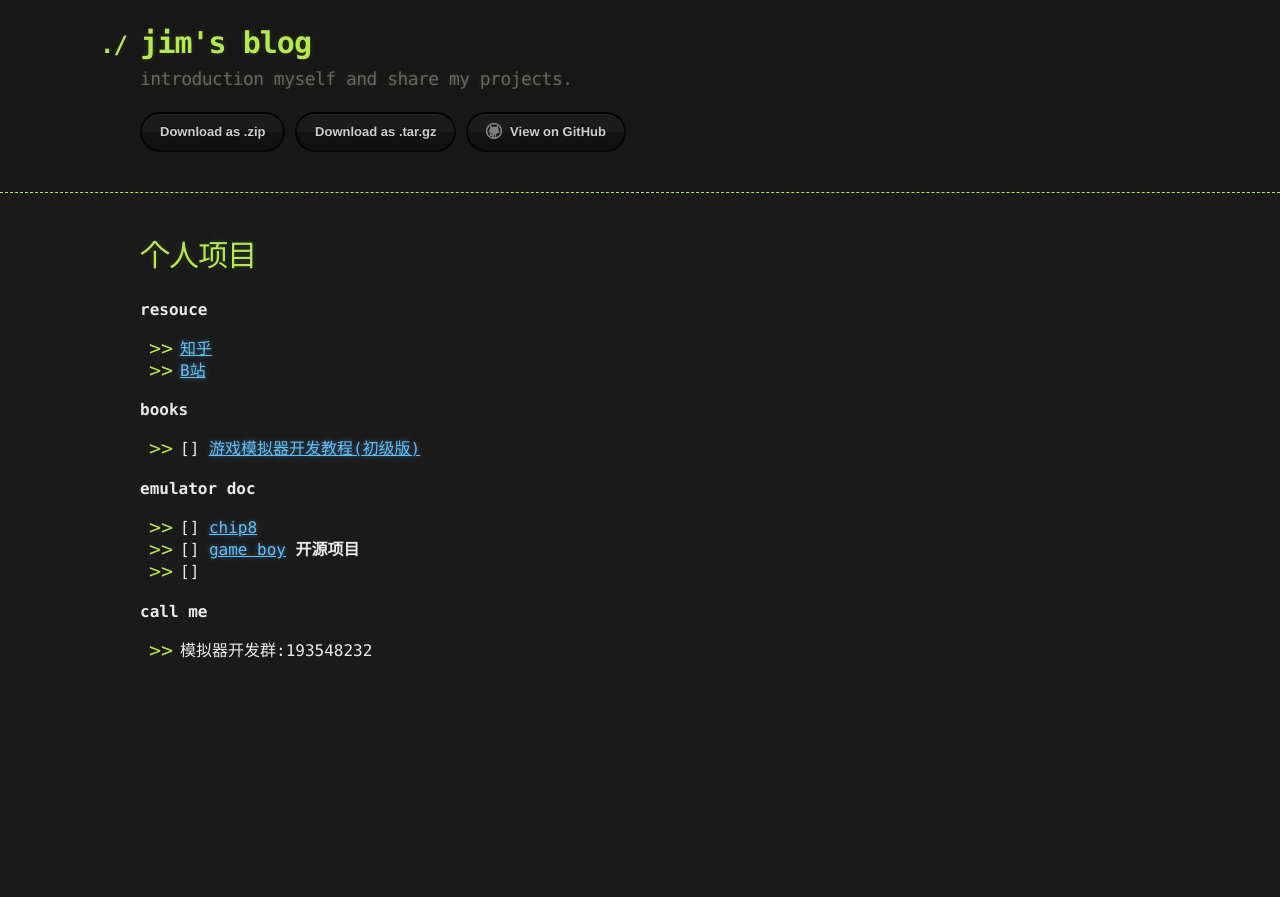
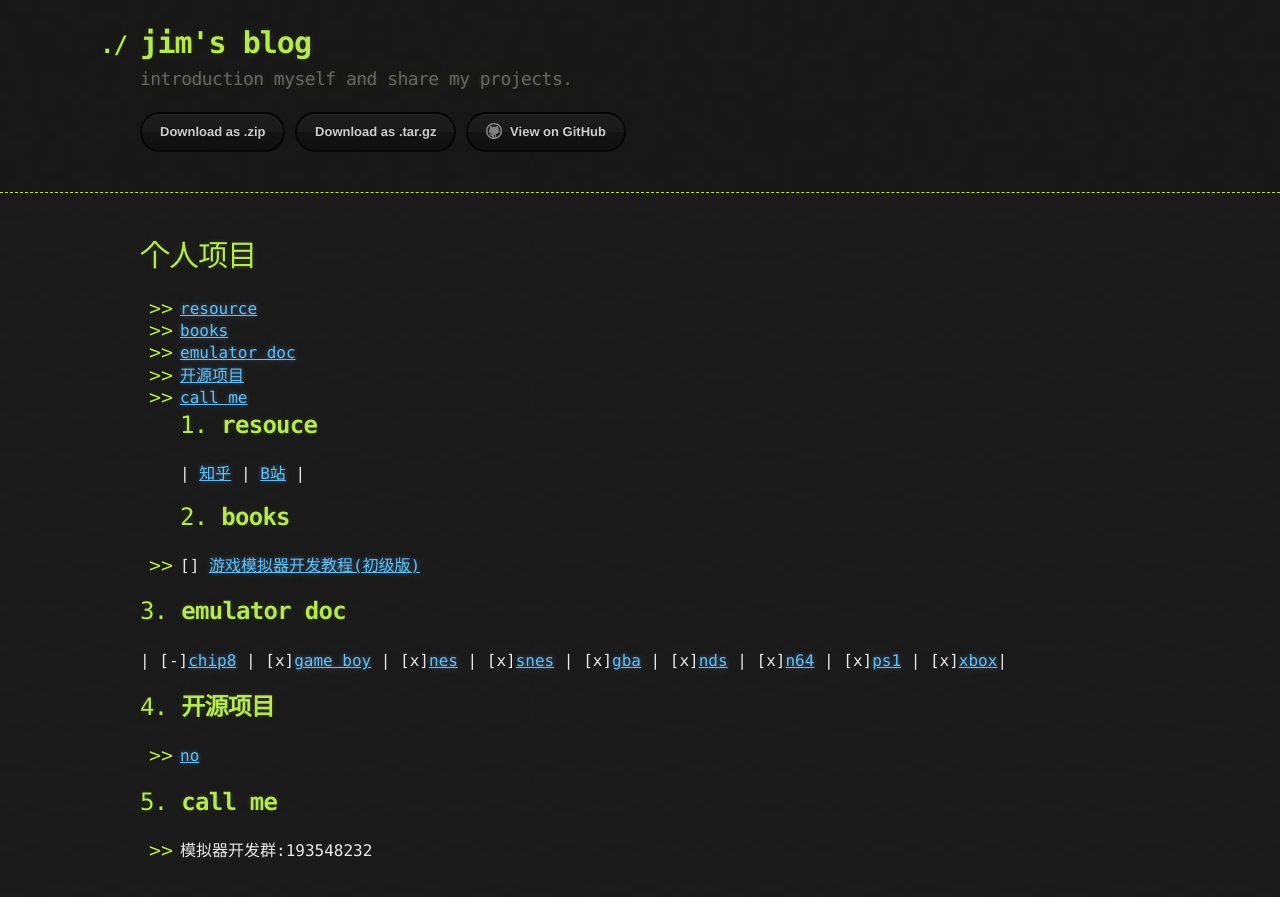
Before and after one commit to jinjiacun123/jinjiacun123.github.io, a Jekyll site: the page built from index.md, in a window 1280 px wide. Shown: the top 897 px of the page. Built offline with Jekyll 4.4.1, drawn with Linux system fonts in a browser that asks for light colours; our own code applies the rules of GitHub Pages for plain Markdown files.

Commit message:
modify index and add some emulator resource about chip8

```diff
--- a/index.md
+++ b/index.md
@@ -2,26 +2,36 @@
 layout: default
 ---
 
+
 # 个人项目
-<!--fence:start-->
-**resouce**
-- [知乎](https://www.zhihu.com/people/jim-79-39-91)
-- [B站](https://space.bilibili.com/3493279404395296)
+- [resource](#1-resouce)
+- [books](#2-books)
+- [emulator doc](#3-emulator-doc)
+- [开源项目](#4-开源项目)
+- [call me](#5-call-me)
+<!-- fence:start -->
+## 1. **resouce**
+ |  [知乎](https://www.zhihu.com/people/jim-79-39-91) | [B站](https://space.bilibili.com/3493279404395296) |
+<!-- fence -->
+## 2. **books**
+- [] [游戏模拟器开发教程(初级版)](docs/game_emulator_develop(primary).md)
 
+<!-- fence -->
+## 3. **emulator doc**
+| [-][chip8](docs/chip8_book/index.md)
+| [x][game boy](docs/gb/index.md)
+| [x][nes](docs/nes/index.md)
+| [x][snes](docs/snes/index.md)
+| [x][gba](docs/gba/index.md)
+| [x][nds](docs/nds/index.md)
+| [x][n64](docs/n64/index.md)
+| [x][ps1](docs/ps1/index.md)
+| [x][xbox](docs/xbox/index.md)|
+<!-- fence -->
+## 4. **开源项目**
+- [no]()
 
-<!--fence-->
-**books**
-- [] [游戏模拟器开发教程(初级版)](https://github.com/jinjiacun123/jinjiacun123.github.io/blob/main/docs/game_emulator_develop(primary).md)
-
-<!--fence-->
-**emulator doc**
-- [] [chip8](https://github.com/jinjiacun123/jinjiacun123.github.io/blob/main/docs/chip8_book/index.md)
-- [] [game boy]()
-<!--fence-->
-**开源项目**
-- []
-
-<!--fence-->
-**call me**
+<!-- fence -->
+## 5. **call me**
 - 模拟器开发群:193548232
-<!--fence:end-->
+<!-- fence:end -->
```
Also changed, not shown: docs/chip8_book/index.md (+27 -8 lines), docs/gb/index.md (added), docs/gba/index.md (added), docs/nes/index.md (added), docs/snes/index.md (added).
